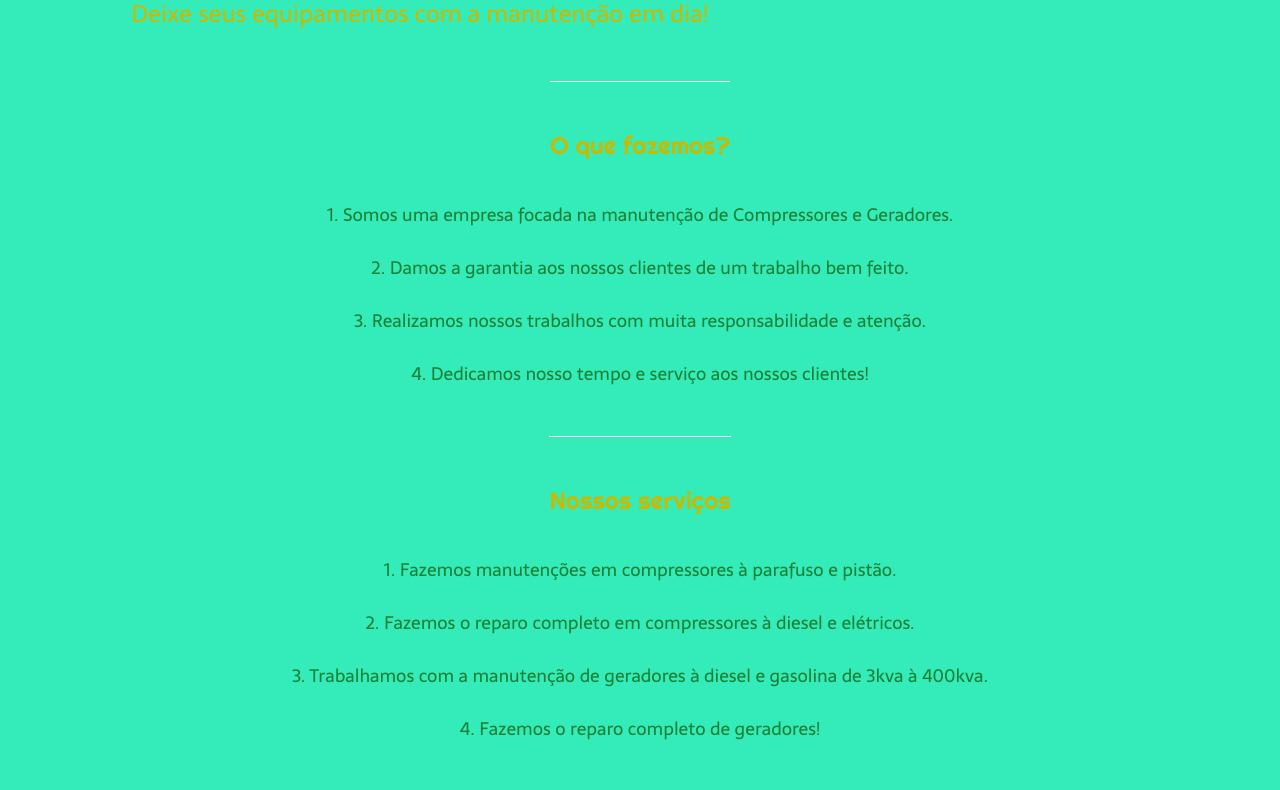
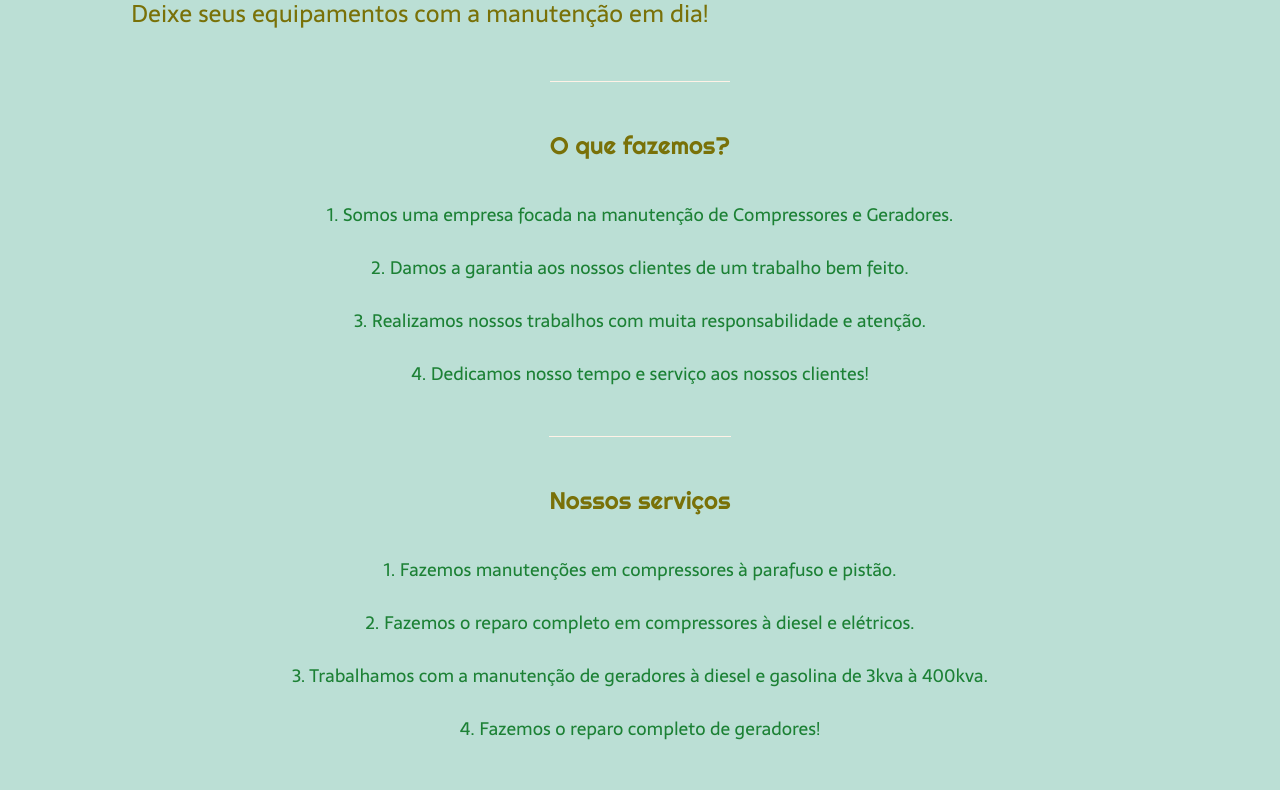
Before and after one commit to MariaClaraRVN/LM_MANUTENCOES, a plain HTML site: page index.html in a window 1280 px wide. Shown: the part 257-1047 px from the top of the page. Drawn offline with Linux system fonts and the light colour scheme.

Commit message:
Mudando a cor de fundo

```diff
--- a/src/css/css.css
+++ b/src/css/css.css
@@ -9,7 +9,7 @@
 
 body{
     font-size: 100%;
-    background-color: rgb(51, 236, 186);
+    background-color: rgb(187, 223, 213);
 }
 
 .cabecalho {
@@ -65,7 +65,7 @@ body{
     font-family:'Sarala', sans-serif;
     font-weight: 400;
     font-size: 24px;
-    color: #c7ba04;
+    color: #797108;
 }
 
 .cabecalho-menu-item:hover{
@@ -86,7 +86,7 @@ body{
     font-family: 'Righteous' , cursive;
     font-weight: 400;
     font-size: 24px;
-    color: #c7ba04;
+    color: #797108;
     margin-bottom: 16px;
 }
 
```
